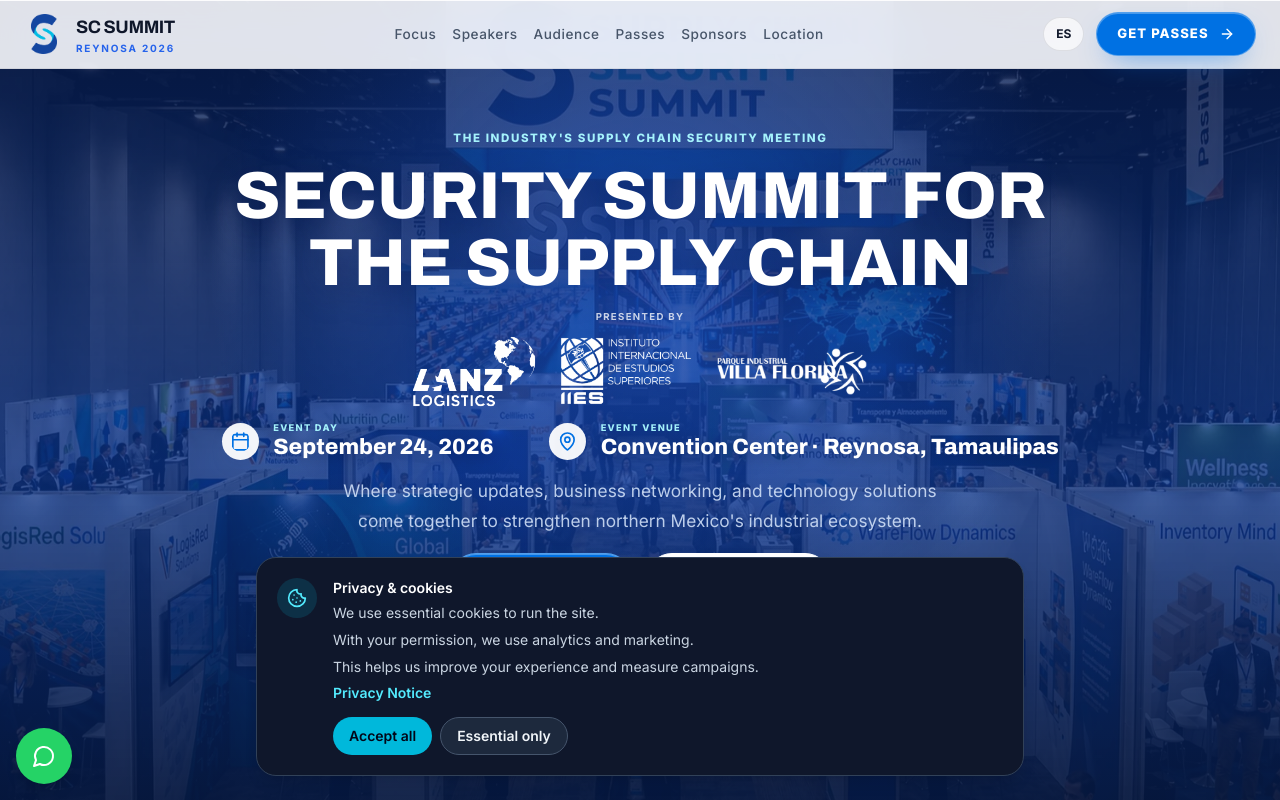
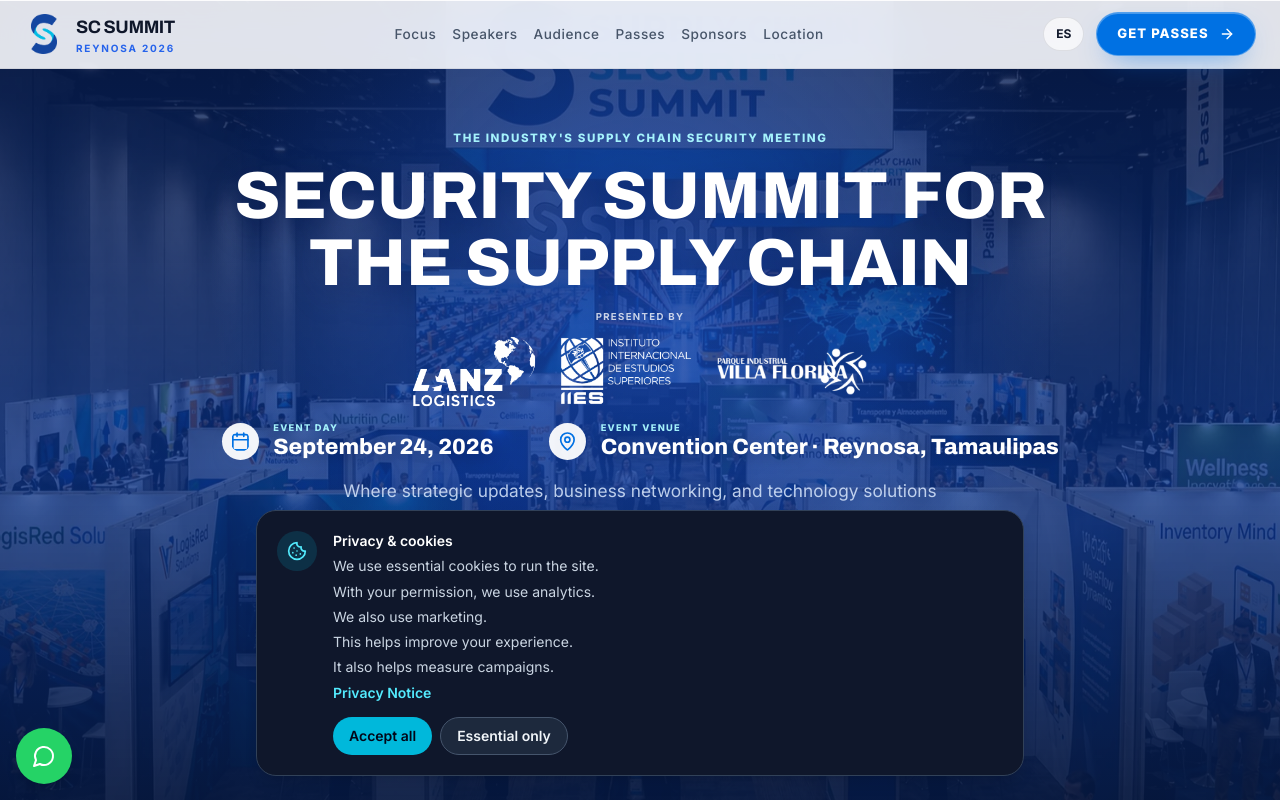
Before and after one commit to EJMM17/sc-security-summit, a Next.js app: page / in a window 1280 px wide. Shown: the top 800 px of the page. Built offline with nearby package versions, Linux system fonts and the light colour scheme; no server answers.

Commit message:
perf: make consent details independently paintable

```diff
--- a/components/CookieConsent.tsx
+++ b/components/CookieConsent.tsx
@@ -16,8 +16,12 @@
   es: {
     title: "Privacidad y cookies",
     essentialCopy: "Usamos cookies esenciales para que el sitio funcione.",
-    optionalCopy: "Con tu permiso, usamos analítica y marketing.",
-    purposeCopy: "Esto nos ayuda a mejorar tu experiencia y medir campañas.",
+    optionalDetails: [
+      "Con tu permiso, usamos analítica.",
+      "También usamos marketing.",
+      "Esto ayuda a mejorar tu experiencia.",
+      "También permite medir campañas.",
+    ],
     acceptAll: "Aceptar todas",
     essential: "Solo esenciales",
     privacyLabel: "Aviso de Privacidad",
@@ -26,8 +30,12 @@
   en: {
     title: "Privacy & cookies",
     essentialCopy: "We use essential cookies to run the site.",
-    optionalCopy: "With your permission, we use analytics and marketing.",
-    purposeCopy: "This helps us improve your experience and measure campaigns.",
+    optionalDetails: [
+      "With your permission, we use analytics.",
+      "We also use marketing.",
+      "This helps improve your experience.",
+      "It also helps measure campaigns.",
+    ],
     acceptAll: "Accept all",
     essential: "Essential only",
     privacyLabel: "Privacy Notice",
@@ -139,12 +147,11 @@
             <p className="mt-1 text-sm leading-relaxed text-slate-300">
               {t.essentialCopy}
             </p>
-            <p className="mt-1 text-sm leading-relaxed text-slate-300">
-              {t.optionalCopy}
-            </p>
-            <p className="mt-1 text-sm leading-relaxed text-slate-300">
-              {t.purposeCopy}
-            </p>
+            <ul className="mt-1 space-y-0.5 text-sm leading-relaxed text-slate-300">
+              {t.optionalDetails.map((detail) => (
+                <li key={detail}>{detail}</li>
+              ))}
+            </ul>
             <p className="mt-1 text-sm leading-relaxed text-slate-300">
               <a
                 href="/aviso-de-privacidad"
```
